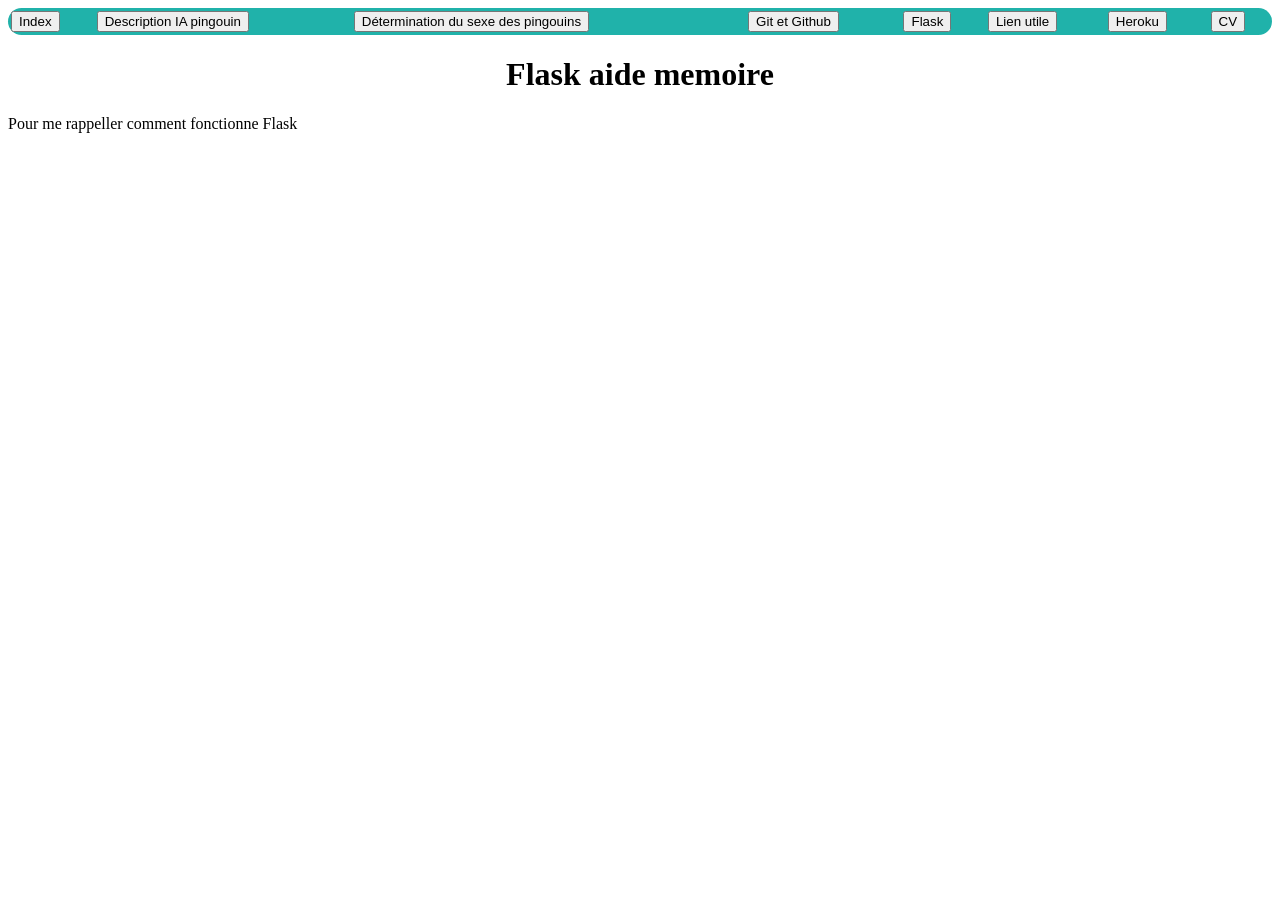
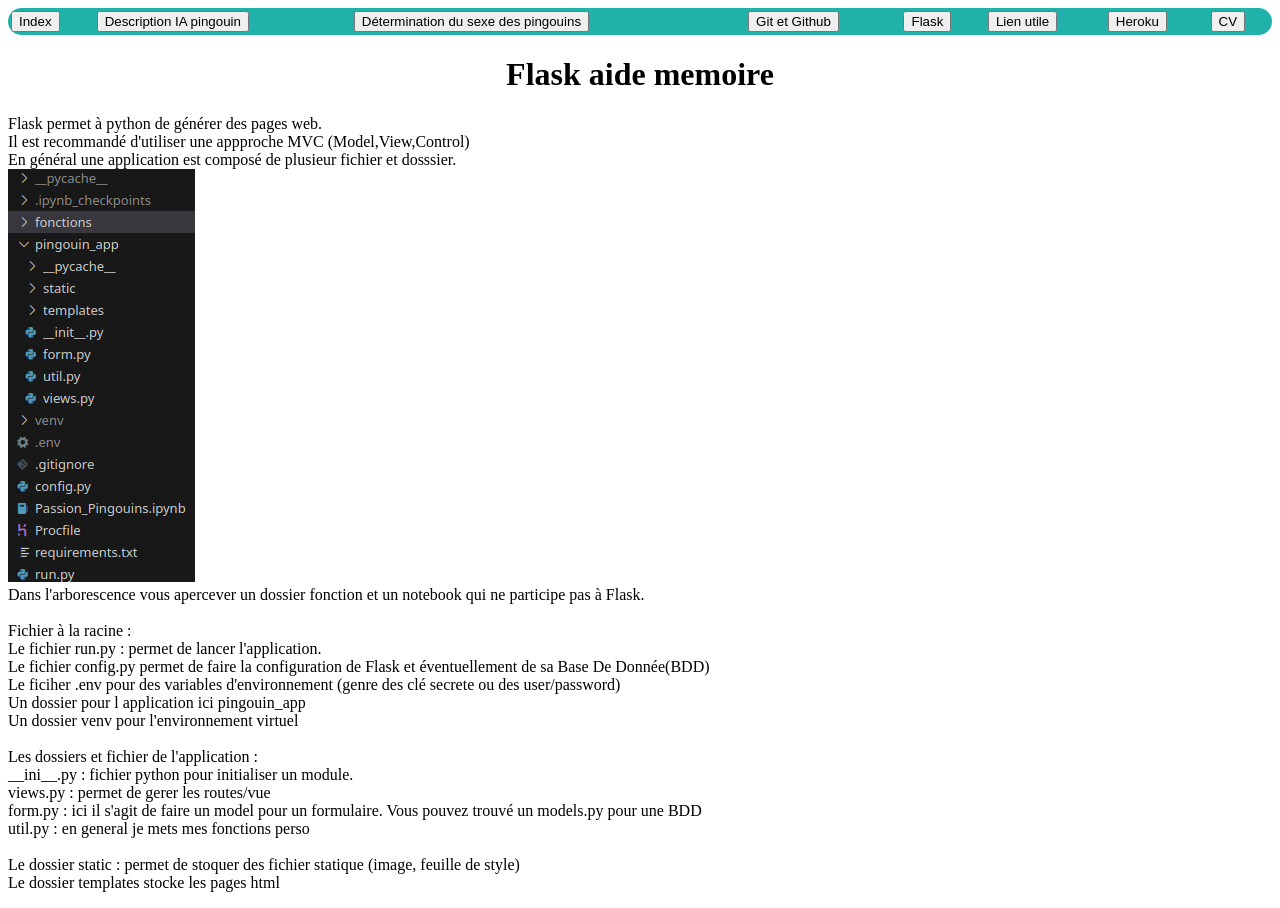
Before and after one commit to barrmath/web_pingouin, a Flask app: page /flask/ in a window 1280 px wide. Before the commit the page ends 133 px from the top, so only its background shows below. Run offline with Flask 3, Linux system fonts and the light colour scheme.

Commit message:
debuter la page aide memoire Flask

```diff
--- a/pingouin_app/templates/aide_memoire_flask.html
+++ b/pingouin_app/templates/aide_memoire_flask.html
@@ -5,7 +5,29 @@
     <header> <h1>Flask aide memoire</h1></header>
     <body>
         <p>
-        Pour me rappeller comment fonctionne Flask
+        Flask permet à python de générer des pages web.<br>
+        Il est recommandé d'utiliser une appproche MVC (Model,View,Control)<br>
+        En général une application est composé de plusieur fichier et dosssier.<br>
+        <img src={{ url_for('static', filename='img/arbo_flask.png') }}/><br>
+        Dans l'arborescence vous apercever un dossier fonction et un notebook qui ne participe pas à Flask.<br>
+        <br>
+        Fichier à la racine :<br>
+        Le fichier run.py : permet de lancer l'application.<br>
+        Le fichier config.py permet de faire la configuration de Flask et éventuellement de sa Base De Donnée(BDD)<br>
+        Le ficiher .env pour des variables d'environnement (genre des clé secrete ou des user/password)<br>
+        Un dossier pour l application ici pingouin_app<br>
+        Un dossier venv pour l'environnement virtuel<br>
+        <br>
+        Les dossiers et fichier de l'application :<br>
+        __ini__.py : fichier python pour initialiser un module.<br>
+        views.py : permet de gerer les routes/vue<br>
+        form.py : ici il s'agit de faire un model pour un formulaire. Vous pouvez trouvé un models.py pour une BDD<br>
+        util.py : en general je mets mes fonctions perso<br>
+        <br>
+        Le dossier static : permet de stoquer des fichier statique (image, feuille de style)<br>
+        Le dossier templates stocke les pages html<br>
+
+
         </p>
     </body>
 
```
Also changed, not shown: pingouin_app/static/img/arbo_flask.png (added).
